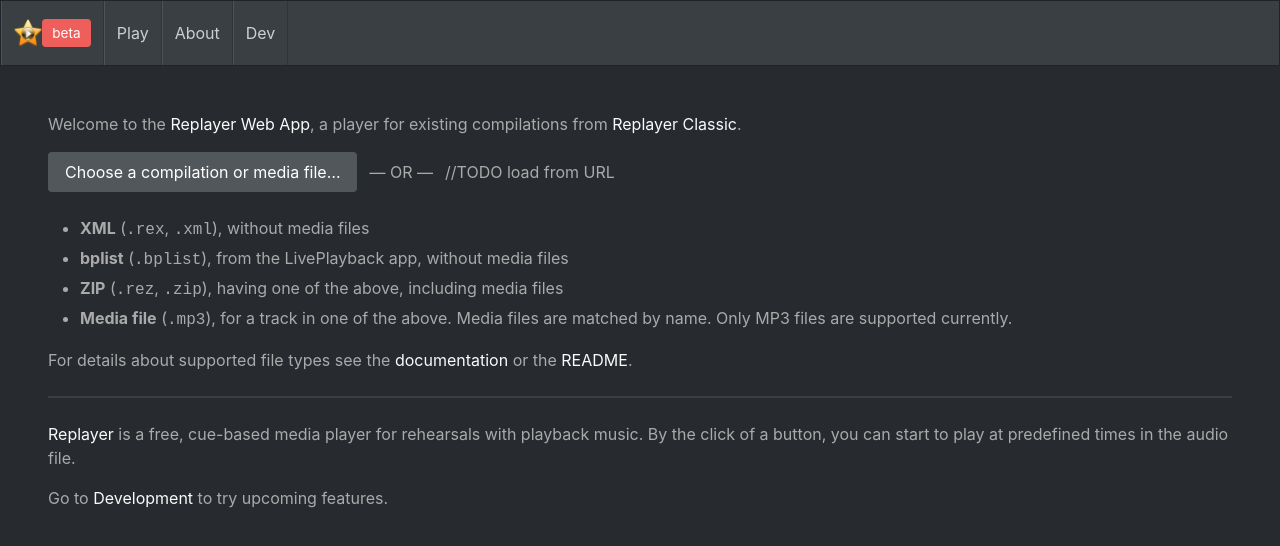
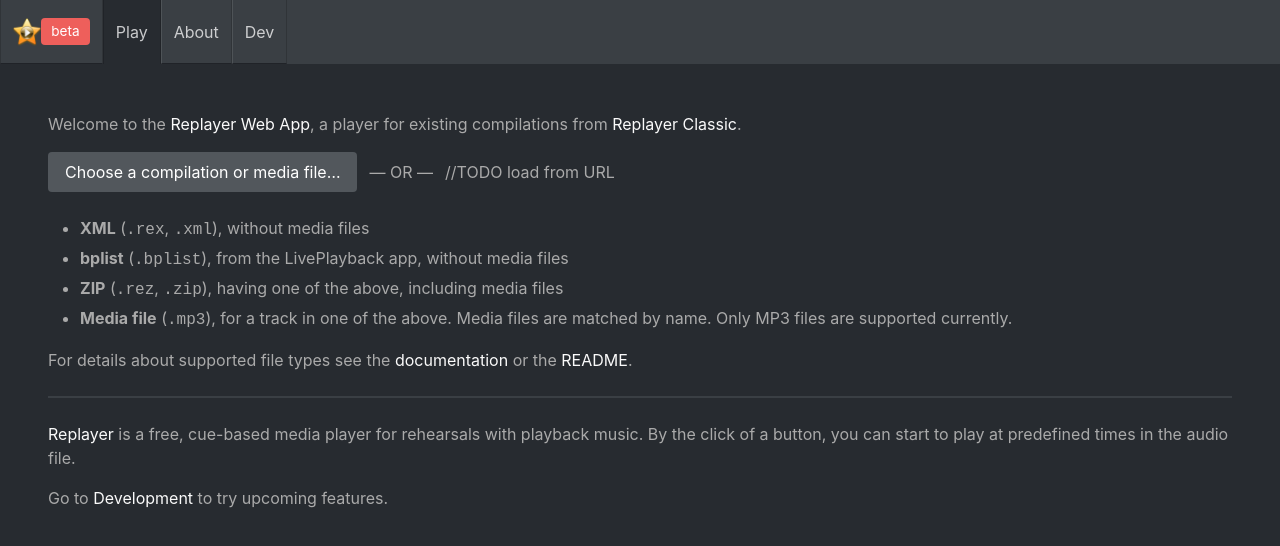
Before and after one commit to suterma/replayer-pwa, a Vue app: page /#/play in a window 1280 px wide. Shown: the top 546 px of the page. Built offline with nearby package versions, Linux system fonts and the light colour scheme; what outfront would draw is missing.

Commit message:
Menu items styles more connected to the view

```diff
--- /dev/null
+++ b/sass/replayer-navbar-styles.scss
@@ -0,0 +1,32 @@
+@charset "utf-8";
+
+/* Navbar styles
+ * These styles are based on a the "slate" bulmaswatch theme and borrow variables from there
+ */
+
+/* Disable touch callout on menu items */
+a.navbar-item {
+    /*Nonstandard, only expected to work on Safari on iOS*/
+    -webkit-touch-callout: none;
+}
+
+/* No border around the whole navbar, to keep it more visually docked at the viewport */
+.navbar.is-fixed-top {
+    border: none;
+}
+
+/* Instead of the whole navbar, just use bottom border on the relevant items */
+.navbar-item {
+    border-bottom: 1px solid $dark;
+}
+
+/* Show the active item connected to the view background
+* @remarks Intended to work with the bulmaswatch slate theme */
+.navbar-item.router-link-active,
+.navbar-item.router-link-hover,
+.navbar-item.router-link-active:focus,
+.navbar-item.router-link-active:focus-within {
+    background-color: $body-background-color;
+    border-bottom: none;
+    border-left: 1px solid $dark;
+}
--- a/sass/replayer-styles.scss
+++ b/sass/replayer-styles.scss
@@ -4,7 +4,8 @@
  * Application-specific presets to the Bulma CSS
 **************************************************************
 */
-/* Keep the menu visible on most but the smallest devices */
+/* Keep the menu visible on most but the smallest devices
+* @devdoc Must be applied before the bulma.sass is used, because this is used there */
 $navbar-breakpoint: 320px;
 
 /** Using Bulma CSS with a theme for Bulma */
@@ -28,6 +29,7 @@ html,
 body {
     overscroll-behavior-x: none;
 }
+
 /* Only show the vertical scrollbar if necessary */
 html {
     overflow-y: auto;
@@ -67,12 +69,6 @@ html {
     }
 }
 
-/* Disable touch callout on menu items */
-a.navbar-item {
-    /*Nonstandard, only expected to work on Safari on iOS*/
-    -webkit-touch-callout: none;
-}
-
 /* Multiline buttons (use <br/> in a button text to force multiline) */
 .button.is-multiline {
     min-height: 2.25em;
@@ -89,3 +85,5 @@ a.navbar-item {
 
 /* Player styles (to be used for the audio player) */
 @import 'replayer-player-styles.scss';
+/* Menu styles */
+@import 'replayer-navbar-styles.scss';
--- a/src/components/NavbarTop.vue
+++ b/src/components/NavbarTop.vue
@@ -35,7 +35,10 @@
             v-bind:class="{ 'is-active': activator }"
         >
             <div class="navbar-start">
-                <router-link @click="toggleBurger" class="navbar-item" to="/"
+                <router-link
+                    @click="toggleBurger"
+                    class="navbar-item"
+                    to="/play"
                     >Play</router-link
                 >
                 <router-link
```
Also changed, not shown: public/css/replayer-styles.css.
